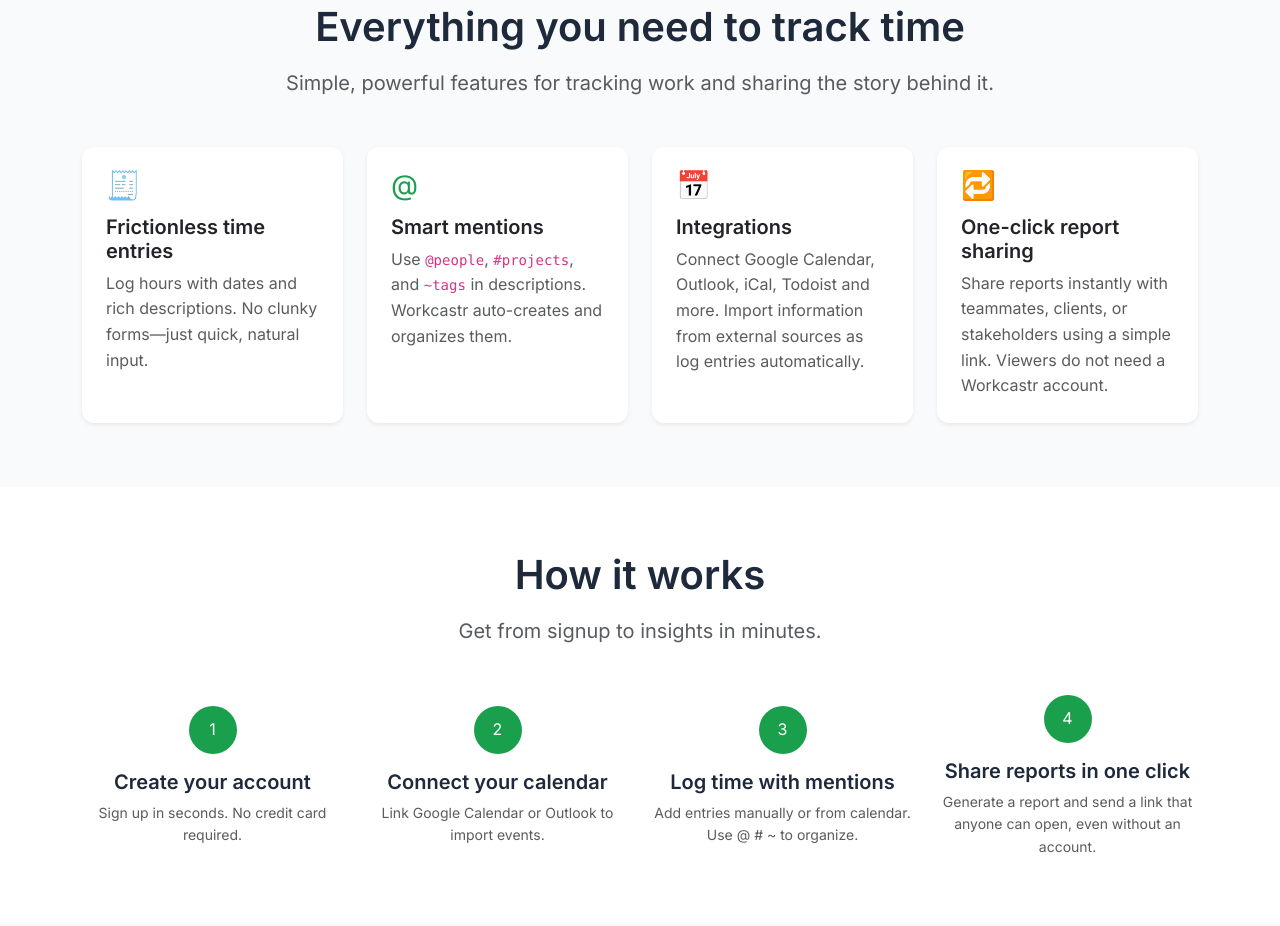
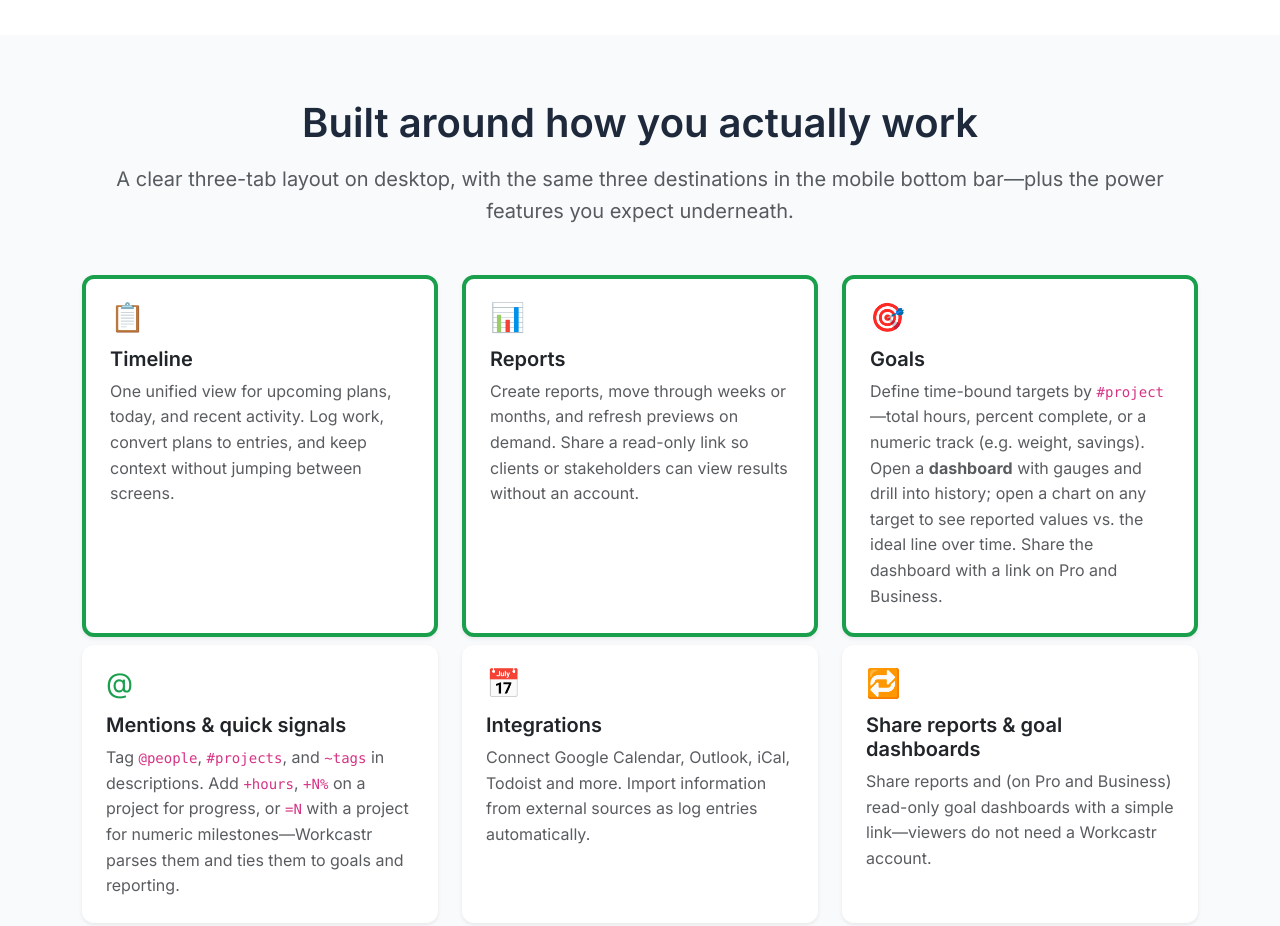
Before and after one commit to smmaths/workcastr-www, a plain HTML site: page index.html in a window 1280 px wide. Shown: the part 605-1531 px from the top of the page. Drawn offline with nearby package versions, Linux system fonts and the light colour scheme.

Commit message:
Revise index.html and README.md to reflect updated branding and features: change title, enhance feature descriptions, update hero section content, and modify image references. Ensure consistency in messaging across the site.

```diff
--- a/index.html
+++ b/index.html
@@ -12,7 +12,7 @@
   </script>
   <meta charset="UTF-8">
   <meta name="viewport" content="width=device-width, initial-scale=1.0">
-  <title>Workcastr – Time Tracking & Reports</title>
+  <title>Workcastr – Timeline, Goals & Reports</title>
   <link rel="preconnect" href="https://fonts.googleapis.com">
   <link rel="preconnect" href="https://fonts.gstatic.com" crossorigin>
   <link href="https://fonts.googleapis.com/css2?family=Inter:wght@400;500;600;700&display=swap" rel="stylesheet">
@@ -58,9 +58,9 @@
     <div class="container">
       <div class="row align-items-center">
         <div class="col-lg-6">
-          <h1 class="mb-4">Effortless time tracking, reports, and sharing</h1>
+          <h1 class="mb-4">Your work in three tabs: Timeline, Reports, and Goals</h1>
           <p class="lead text-muted mb-4">
-            Log time with rich descriptions, connect your calendar, turn work into polished reports, and share them with anyone by link, whether they have an account or not.
+            See upcoming plans and recent logs together on the <strong>Timeline</strong>, build and share <strong>Reports</strong> by period, and set time-bound <strong>Goals</strong> tied to projects—with dashboards, progress gauges, and optional share links. Rich descriptions, calendar imports, and @ # ~ mentions stay at the center of how you capture work.
           </p>
           <div class="d-flex flex-wrap gap-3">
             <a class="btn btn-primary btn-lg" href="https://app.workcastr.com" target="_blank" rel="noopener">Get Started Free</a>
@@ -69,7 +69,7 @@
         </div>
         <div class="col-lg-6 mt-5 mt-lg-0">
           <div class="hero-screenshot rounded-3 overflow-hidden">
-            <img src="assets/images/hero-v3.png" alt="Workcastr app" class="hero-screenshot-img">
+            <img src="assets/images/hero-v4.png" alt="Workcastr app showing Timeline, Reports, and Goals" class="hero-screenshot-img">
           </div>
         </div>
       </div>
@@ -80,29 +80,49 @@
   <section id="features" class="section section-alt">
     <div class="container">
       <div class="text-center mb-5">
-        <h2 class="mb-3">Everything you need to track time</h2>
-        <p class="text-muted lead">Simple, powerful features for tracking work and sharing the story behind it.</p>
+        <h2 class="mb-3">Built around how you actually work</h2>
+        <p class="text-muted lead">A clear three-tab layout on desktop, with the same three destinations in the mobile bottom bar—plus the power features you expect underneath.</p>
       </div>
-      <div class="row g-4">
-        <div class="col-md-6 col-lg-3">
-          <div class="card h-100 border-0 shadow-sm">
+      <div class="row g-4 mb-2">
+        <div class="col-md-4">
+          <div class="card h-100 shadow-sm border-top border-4 border-primary">
             <div class="card-body p-4">
-              <div class="feature-icon mb-3 text-primary">&#129534;</div>
-              <h5 class="card-title">Frictionless time entries</h5>
-              <p class="card-text text-muted">Log hours with dates and rich descriptions. No clunky forms—just quick, natural input.</p>
+              <div class="feature-icon mb-3 text-primary">&#128203;</div>
+              <h5 class="card-title">Timeline</h5>
+              <p class="card-text text-muted mb-0">One unified view for upcoming plans, today, and recent activity. Log work, convert plans to entries, and keep context without jumping between screens.</p>
             </div>
           </div>
         </div>
-        <div class="col-md-6 col-lg-3">
+        <div class="col-md-4">
+          <div class="card h-100 shadow-sm border-top border-4 border-primary">
+            <div class="card-body p-4">
+              <div class="feature-icon mb-3 text-primary">&#128202;</div>
+              <h5 class="card-title">Reports</h5>
+              <p class="card-text text-muted mb-0">Create reports, move through weeks or months, and refresh previews on demand. Share a read-only link so clients or stakeholders can view results without an account.</p>
+            </div>
+          </div>
+        </div>
+        <div class="col-md-4">
+          <div class="card h-100 shadow-sm border-top border-4 border-primary">
+            <div class="card-body p-4">
+              <div class="feature-icon mb-3 text-primary">&#127919;</div>
+              <h5 class="card-title">Goals</h5>
+              <p class="card-text text-muted mb-0">Define time-bound targets by <code>#project</code>—total hours, percent complete, or a numeric track (e.g. weight, savings). Open a <strong>dashboard</strong> with gauges and drill into history; open a chart on any target to see reported values vs. the ideal line over time. Share the dashboard with a link on Pro and Business.</p>
+            </div>
+          </div>
+        </div>
+      </div>
+      <div class="row g-4">
+        <div class="col-md-6 col-lg-4">
           <div class="card h-100 border-0 shadow-sm">
             <div class="card-body p-4">
               <div class="feature-icon mb-3 text-primary">&#64;</div>
-              <h5 class="card-title">Smart mentions</h5>
-              <p class="card-text text-muted">Use <code>@people</code>, <code>#projects</code>, and <code>~tags</code> in descriptions. Workcastr auto-creates and organizes them.</p>
+              <h5 class="card-title">Mentions &amp; quick signals</h5>
+              <p class="card-text text-muted">Tag <code>@people</code>, <code>#projects</code>, and <code>~tags</code> in descriptions. Add <code>+hours</code>, <code>+N%</code> on a project for progress, or <code>=N</code> with a project for numeric milestones—Workcastr parses them and ties them to goals and reporting.</p>
             </div>
           </div>
         </div>
-        <div class="col-md-6 col-lg-3">
+        <div class="col-md-6 col-lg-4">
           <div class="card h-100 border-0 shadow-sm">
             <div class="card-body p-4">
               <div class="feature-icon mb-3 text-primary">&#128197;</div>
@@ -111,12 +131,12 @@
             </div>
           </div>
         </div>
-        <div class="col-md-6 col-lg-3">
+        <div class="col-md-6 col-lg-4">
           <div class="card h-100 border-0 shadow-sm">
             <div class="card-body p-4">
               <div class="feature-icon mb-3 text-primary">&#128257;</div>
-              <h5 class="card-title">One-click report sharing</h5>
-              <p class="card-text text-muted">Share reports instantly with teammates, clients, or stakeholders using a simple link. Viewers do not need a Workcastr account.</p>
+              <h5 class="card-title">Share reports &amp; goal dashboards</h5>
+              <p class="card-text text-muted">Share reports and (on Pro and Business) read-only goal dashboards with a simple link—viewers do not need a Workcastr account.</p>
             </div>
           </div>
         </div>
@@ -149,15 +169,15 @@
         <div class="col-lg-3 col-md-6">
           <div class="how-step text-center">
             <div class="how-step-num rounded-circle bg-primary text-white d-inline-flex align-items-center justify-content-center mb-3" style="width: 3rem; height: 3rem;">3</div>
-            <h5>Log time with mentions</h5>
-            <p class="text-muted small mb-0">Add entries manually or from calendar. Use @ # ~ to organize.</p>
+            <h5>Capture work on the Timeline</h5>
+            <p class="text-muted small mb-0">Log time and plans with @ # ~, +hours, +N% or =N on projects. Optionally pull from your calendar.</p>
           </div>
         </div>
         <div class="col-lg-3 col-md-6">
           <div class="how-step text-center">
             <div class="how-step-num rounded-circle bg-primary text-white d-inline-flex align-items-center justify-content-center mb-3" style="width: 3rem; height: 3rem;">4</div>
-            <h5>Share reports in one click</h5>
-            <p class="text-muted small mb-0">Generate a report and send a link that anyone can open, even without an account.</p>
+            <h5>Reports &amp; Goals</h5>
+            <p class="text-muted small mb-0">Switch to Reports for period summaries, or Goals for targets and dashboards—then share links when you need to.</p>
           </div>
         </div>
       </div>
@@ -201,7 +221,7 @@
               <ul class="list-unstyled mb-4 flex-grow-1">
                 <li class="mb-2">&#10003; Unlimited everything for personal use</li>
                 <li class="mb-2">&#10003; Multiple calendar integrations</li>
-                <li class="mb-2">&#10003; Goals & unlimited shared reports</li>
+                <li class="mb-2">&#10003; Goals (dashboards, history charts, sharing) &amp; unlimited shared reports</li>
                 <li class="mb-2 text-muted">No shared projects — solo workspace</li>
               </ul>
               <a class="btn btn-primary w-100" href="https://app.workcastr.com" target="_blank" rel="noopener">Start Pro free trial</a>
@@ -251,15 +271,23 @@
                 <button class="accordion-button collapsed" type="button" data-bs-toggle="collapse" data-bs-target="#faq2" aria-expanded="false" aria-controls="faq2">How is my data isolated?</button>
               </h3>
               <div id="faq2" class="accordion-collapse collapse" data-bs-parent="#faqAccordion">
-                <div class="accordion-body">Workcastr uses per-user data isolation. Your time entries, projects, people, and tags are private to your account.</div>
+                <div class="accordion-body">Workcastr uses per-user data isolation. Your time entries, plans, projects, people, tags, and goals are private to your account unless you explicitly create a share link.</div>
               </div>
             </div>
             <div class="accordion-item border-0 shadow-sm mb-2 rounded">
               <h3 class="accordion-header">
-                <button class="accordion-button collapsed" type="button" data-bs-toggle="collapse" data-bs-target="#faq3" aria-expanded="false" aria-controls="faq3">What are mentions?</button>
+                <button class="accordion-button collapsed" type="button" data-bs-toggle="collapse" data-bs-target="#faq3" aria-expanded="false" aria-controls="faq3">What are Timeline, Reports, and Goals?</button>
               </h3>
               <div id="faq3" class="accordion-collapse collapse" data-bs-parent="#faqAccordion">
-                <div class="accordion-body">Mentions let you tag people (<code>@name</code>), projects (<code>#project</code>), and tags (<code>~tag</code>) directly in your time entry descriptions. Workcastr automatically creates and organizes these for you.</div>
+                <div class="accordion-body"><strong>Timeline</strong> combines upcoming work, today, and recent history so you can plan and log in one place. <strong>Reports</strong> let you define views over your data by week or month and share them by link. <strong>Goals</strong> are time-bound targets tied to projects (hours, percent complete, or a numeric value); you get a dashboard with gauges, per-target history charts, and optional read-only sharing on Pro and Business. On smaller screens, the same three areas appear in the bottom navigation.</div>
+              </div>
+            </div>
+            <div class="accordion-item border-0 shadow-sm mb-2 rounded">
+              <h3 class="accordion-header">
+                <button class="accordion-button collapsed" type="button" data-bs-toggle="collapse" data-bs-target="#faqMentions" aria-expanded="false" aria-controls="faqMentions">What are mentions and the + / = syntax?</button>
+              </h3>
+              <div id="faqMentions" class="accordion-collapse collapse" data-bs-parent="#faqAccordion">
+                <div class="accordion-body">Tag people (<code>@name</code>), projects (<code>#project</code>), and tags (<code>~tag</code>) in descriptions—Workcastr creates and organizes them. Use <code>+1.5</code> (or similar) for hours, <code>+25%</code> with a project for percent progress toward a goal, and <code>=220</code> with a project for numeric milestones (e.g. a scale reading). These tie naturally into the Goals tab when your targets match those project mentions.</div>
               </div>
             </div>
             <div class="accordion-item border-0 shadow-sm mb-2 rounded">
@@ -272,10 +300,10 @@
             </div>
             <div class="accordion-item border-0 shadow-sm mb-2 rounded">
               <h3 class="accordion-header">
-                <button class="accordion-button collapsed" type="button" data-bs-toggle="collapse" data-bs-target="#faq5" aria-expanded="false" aria-controls="faq5">Can I share reports with people outside my team?</button>
+                <button class="accordion-button collapsed" type="button" data-bs-toggle="collapse" data-bs-target="#faq5" aria-expanded="false" aria-controls="faq5">Can I share reports or goal dashboards with people outside my team?</button>
               </h3>
               <div id="faq5" class="accordion-collapse collapse" data-bs-parent="#faqAccordion">
-                <div class="accordion-body">Yes. Shared reports can be opened by anyone with the link, including clients or stakeholders who do not have a Workcastr account.</div>
+                <div class="accordion-body">Yes. Shared reports can be opened by anyone with the link. On Pro and Business, read-only <strong>goal dashboards</strong> work the same way—clients or stakeholders do not need a Workcastr account.</div>
               </div>
             </div>
             <div class="accordion-item border-0 shadow-sm mb-2 rounded">
@@ -300,7 +328,7 @@
           <a class="d-flex align-items-center text-decoration-none" href="#">
             <span class="ms-2 fw-bold text-white">Workcastr</span>
           </a>
-          <p class="text-muted small mb-0 mt-2">&copy; 2025 Workcastr. All rights reserved.</p>
+          <p class="text-muted small mb-0 mt-2">&copy; 2026 Workcastr. All rights reserved.</p>
           <div class="mt-2">
             <a class="text-muted me-3" href="#" aria-label="Twitter"><svg xmlns="http://www.w3.org/2000/svg" width="20" height="20" viewBox="0 0 24 24" fill="currentColor"><path d="M18.244 2.25h3.308l-7.227 8.26 8.502 11.24H16.17l-5.214-6.817L4.99 21.75H1.68l7.73-8.835L1.254 2.25H8.08l4.713 6.231zm-1.161 17.52h1.833L7.084 4.126H5.117z"/></svg></a>
             <a class="text-muted" href="#" aria-label="GitHub"><svg xmlns="http://www.w3.org/2000/svg" width="20" height="20" viewBox="0 0 24 24" fill="currentColor"><path d="M12 0c-6.626 0-12 5.373-12 12 0 5.302 3.438 9.8 8.207 11.387.599.111.793-.261.793-.577v-2.234c-3.338.726-4.033-1.416-4.033-1.416-.546-1.387-1.333-1.756-1.333-1.756-1.089-.745.083-.729.083-.729 1.205.084 1.839 1.237 1.839 1.237 1.07 1.834 2.807 1.304 3.492.997.107-.775.418-1.305.762-1.604-2.665-.305-5.467-1.334-5.467-5.931 0-1.311.469-2.381 1.236-3.221-.124-.303-.535-1.524.117-3.176 0 0 1.008-.322 3.301 1.23.957-.266 1.983-.399 3.003-.404 1.02.005 2.047.138 3.006.404 2.291-1.552 3.297-1.23 3.297-1.23.653 1.653.242 2.874.118 3.176.77.84 1.235 1.911 1.235 3.221 0 4.609-2.807 5.624-5.479 5.921.43.372.823 1.102.823 2.222v3.293c0 .319.192.694.801.576 4.765-1.589 8.199-6.086 8.199-11.386 0-6.627-5.373-12-12-12z"/></svg></a>
```
Also changed, not shown: assets/images/hero-v4.png (added), 2 other files.
